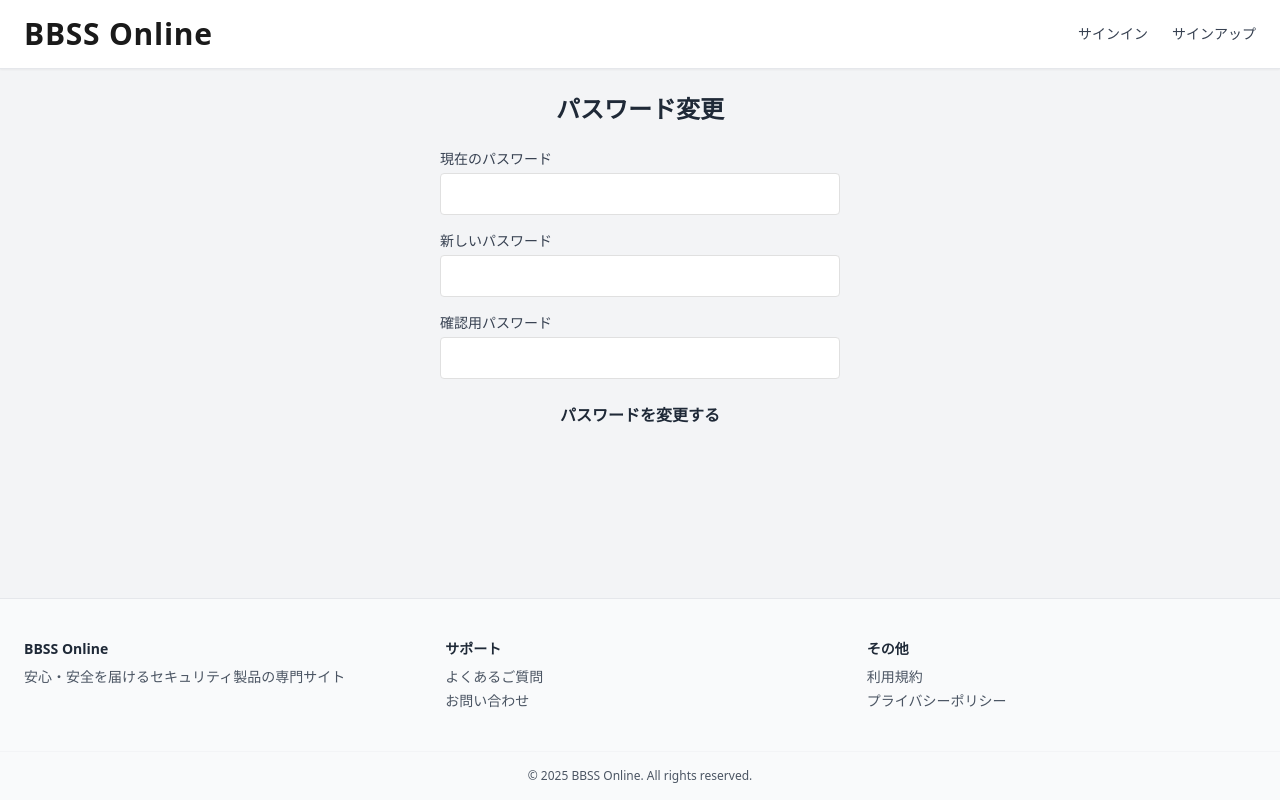
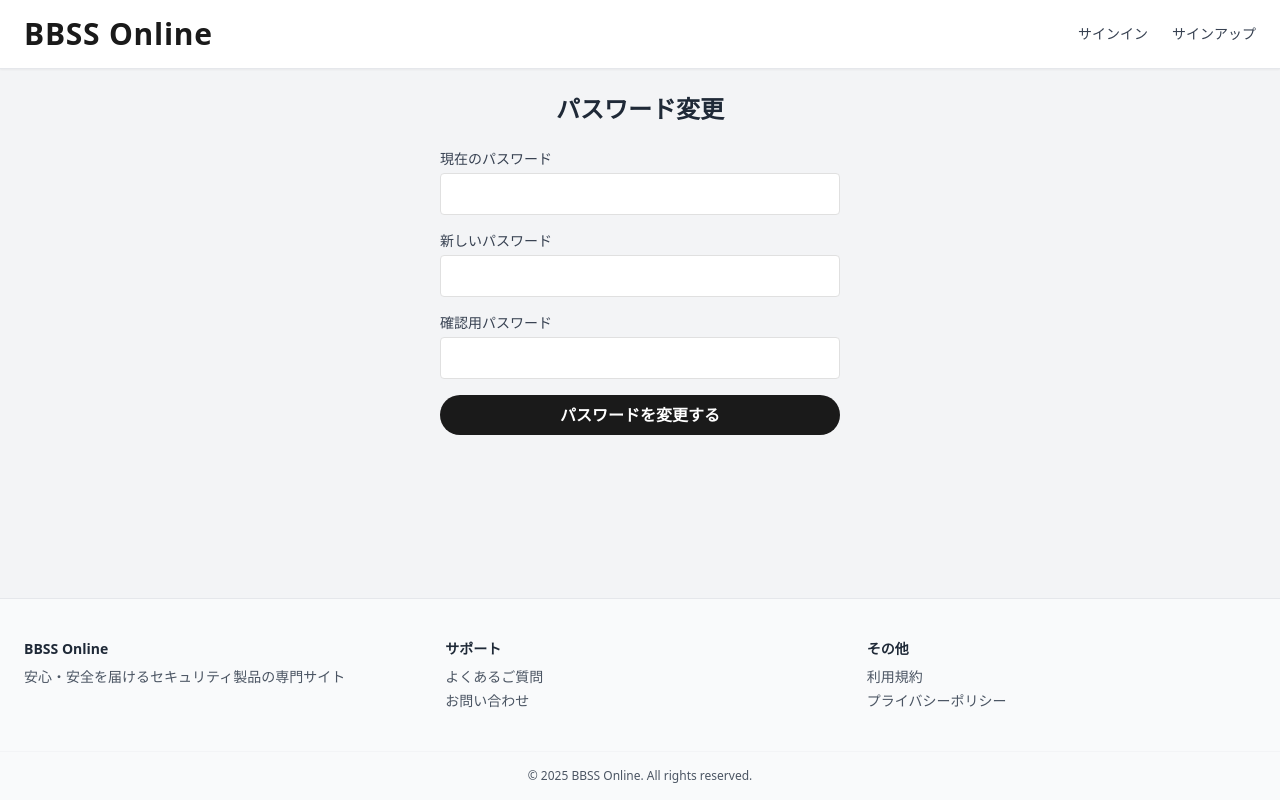
Before and after one commit to bbss-shunichi-nakada/direct-frontend, a Nuxt app: page /password-change in a window 1280 px wide. Built offline with nearby package versions, Linux system fonts and the light colour scheme.

Commit message:
パスワード変更フォームのボタンにローディング状態を追加し、バリデーションスキーマに必須チェックを追加

```diff
--- a/pages/password-change.vue
+++ b/pages/password-change.vue
@@ -33,7 +33,15 @@
         required
       />
 
-      <BaseButton type="submit" :disabled="isSubmitting" class="w-full">
+      <BaseButton
+        type="submit"
+        variant="primary"
+        size="base"
+        :loading="isSubmitting"
+        :disabled="isSubmitting"
+        class="w-full rounded-full"
+      >
+        <!-- パスワードを変更する -->
         {{ isSubmitting ? '変更中...' : 'パスワードを変更する' }}
       </BaseButton>
     </form>
--- a/schemas/changePasswordSchema.ts
+++ b/schemas/changePasswordSchema.ts
@@ -4,11 +4,13 @@ export const changePasswordSchema = z
   .object({
     currentPassword: z
       .string()
+      .nonempty('現在のパスワードを入力してください')
       .min(8, '現在のパスワードは8文字以上で入力してください')
       .max(64)
       .default(''),
     newPassword: z
       .string()
+      .nonempty('新しいパスワードを入力してください')
       .min(8, '新しいパスワードは8文字以上で入力してください')
       .max(64)
       .regex(
@@ -18,6 +20,7 @@ export const changePasswordSchema = z
       .default(''),
     confirmPassword: z
       .string()
+      .nonempty('確認用パスワードを入力してください')
       .min(8, '確認用パスワードは8文字以上で入力してください')
       .default(''),
   })
```
